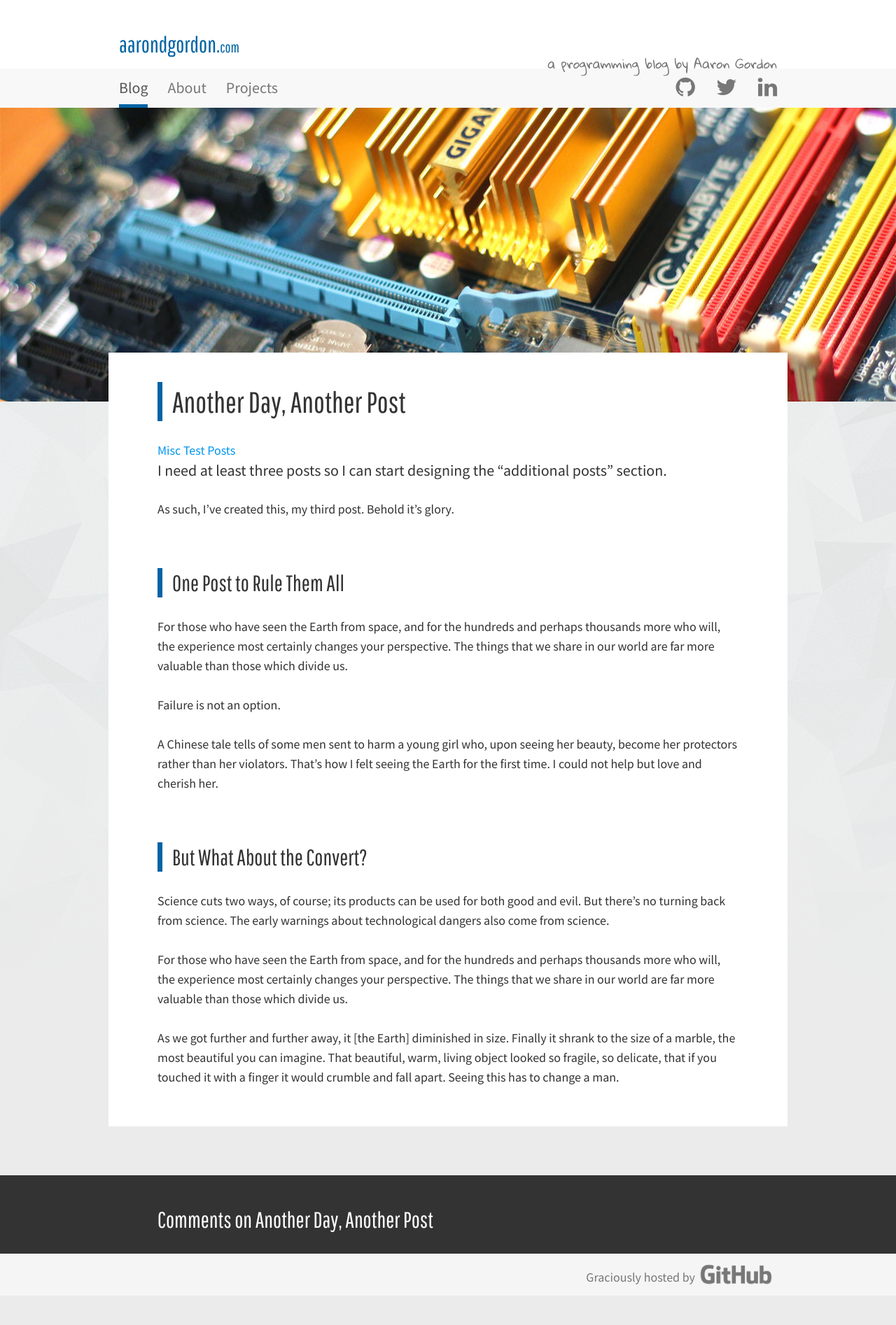
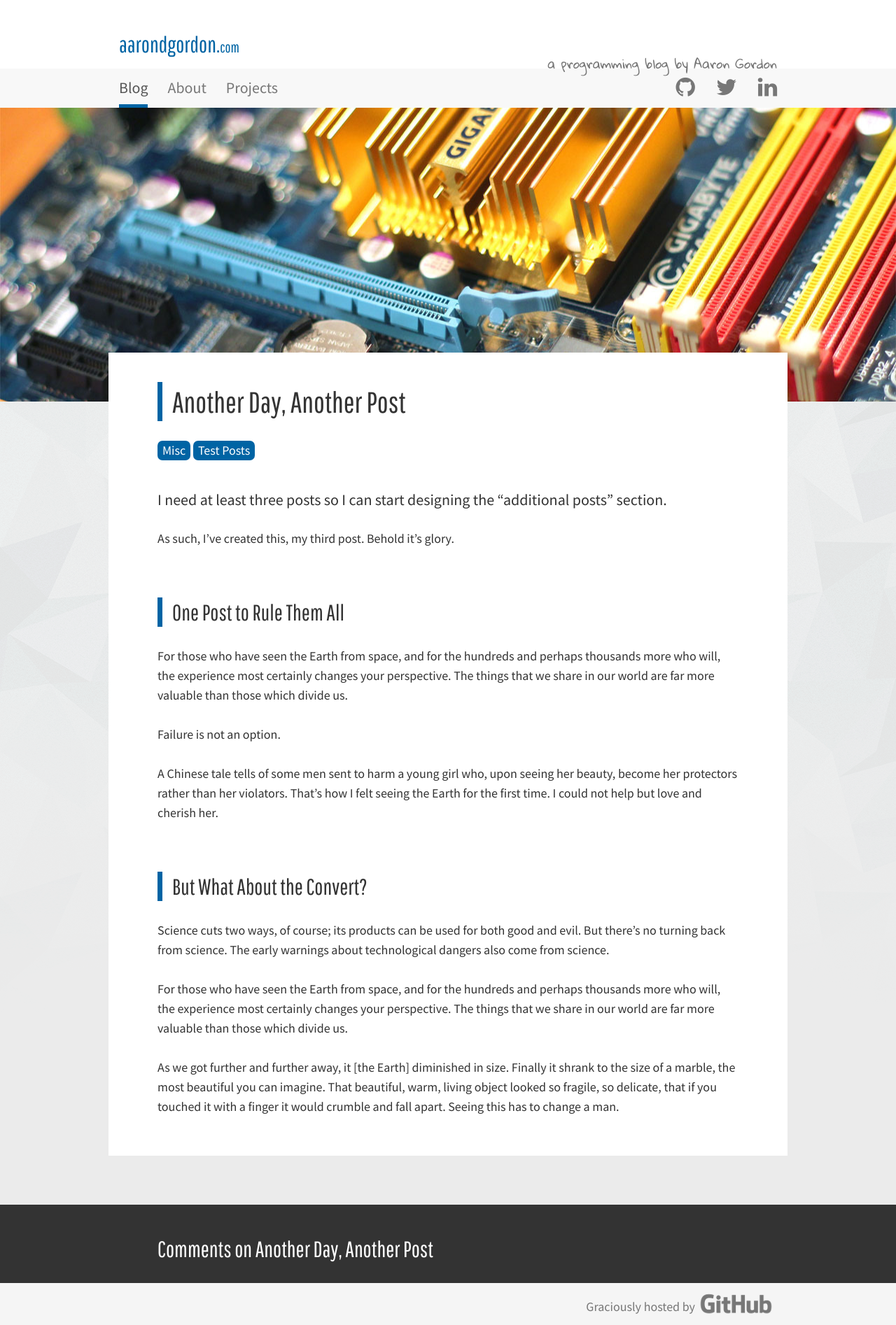
Before and after one commit to aarondgordon/aarondgordon.github.io, a Jekyll site: the page built from _posts/2016-8-26-another-day-another-post.md, in a window 1280 px wide. Shown: the whole page at 70% size. Built offline with Jekyll 4.4.1, drawn with Linux system fonts in a browser that asks for light colours; nearby versions of some CDN libraries; comment, search, counter and statistics services are not loaded; before the commit the page ends 1852 px from its top, so only the background shows below that.

Commit message:
Added tag cloud styles

```diff
--- a/assets/css/layout.css
+++ b/assets/css/layout.css
@@ -238,6 +238,27 @@
   font-weight: 400;
 }
 
+.tag-cloud {
+    margin-bottom: 2.333em; /* 3 x baseline | 42px/18px */
+}
+
+.tag-cloud-tag {
+    display: inline-block;
+    line-height: 1.556; /* 2 x baseline | 28px/18px */
+    margin-right: 0 0.389em; /* 7px/18px */
+    border-radius: 7px;
+    padding: 0 0.389em; /* 7px/18px */
+    color: white;
+    background-color: #0064a4;
+    text-decoration: none;
+}
+
+.tag-cloud-tag:hover, .tag-cloud-tag:active {
+    color: #fff;
+    background-color: #0096f0;
+    text-decoration: none;
+}
+
 .h1, .h2, .h3, .h4, .h5, .h6, h1, h2, h3, h4, h5, h6 {
   margin: 0;
   font-family: 'Pathway Gothic One', sans-serif;
```
